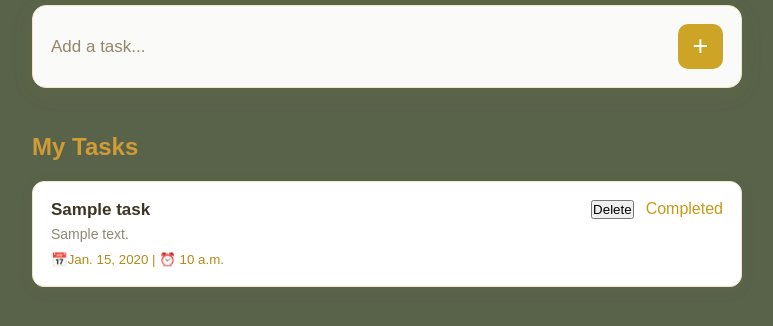
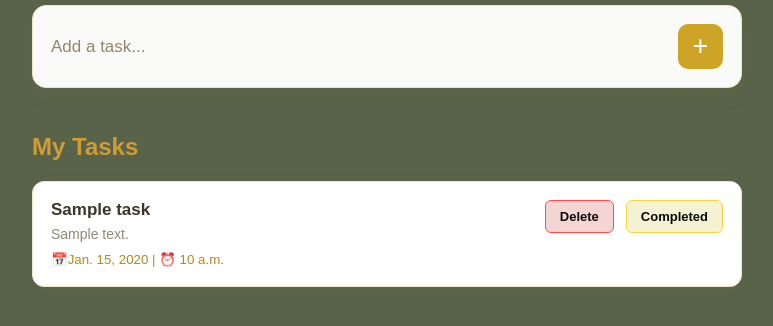
Before and after one commit to NiraliBaldaniya/RemindX, a Django app: page /home/ in a window 1280 px wide. Shown: the part 260-586 px from the top of the page, without its empty margins (253-1026 px from the left). Run offline with Django 5.2, Linux system fonts and the light colour scheme; a user stored in the database is signed in; tables that the repository leaves empty hold one stand-in row (values such as "Sample post").

Commit message:
update style.css file

```diff
--- a/reminder/static/css/style.css
+++ b/reminder/static/css/style.css
@@ -90,9 +90,27 @@ header {
     box-shadow: 0 4px 15px #9C812010;
 }
 
-.task-item input {
-    margin-top: 4px;
-    accent-color: #D5A91E;
+.task-item button {
+    background-color: #f5d4d4;
+    color: #0a0a0a;
+    border: 1px solid #ff4b4b;
+    border-radius: 6px;
+    padding: 8px 14px;
+    font-size: 13px;
+    font-weight: 600;
+    cursor: pointer;
+}
+
+.task-item span {
+    background-color: #f5f2d4;
+    color: #0a0a0a;
+    border: 1px solid #f5d837;
+    border-radius: 6px;
+    padding: 8px 14px;
+    font-size: 13px;
+    font-weight: 600;
+    cursor: pointer;
+    transition: 0.2s;
 }
 
 .task-content {
@@ -289,11 +307,6 @@ header {
     margin-top: 7px;
 }
 
-.profile-dropdown form span a{
-    text-decoration: none;
-}
-
-
 @media(max-width: 600px) {
     .main {
         margin: 40px auto;
```
